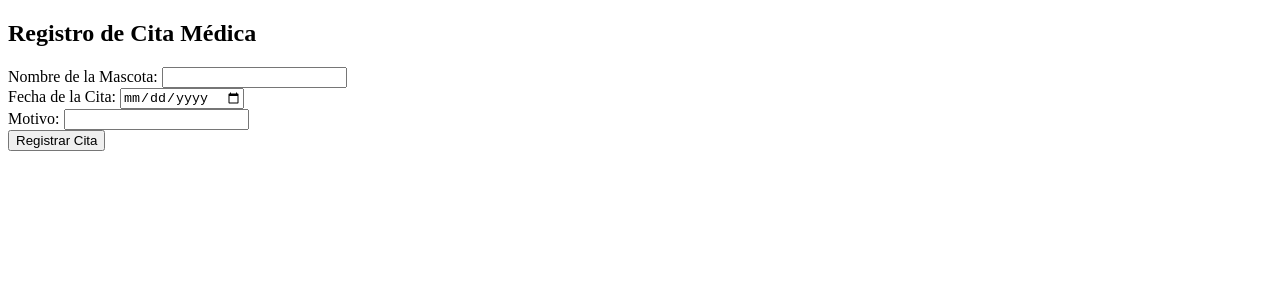
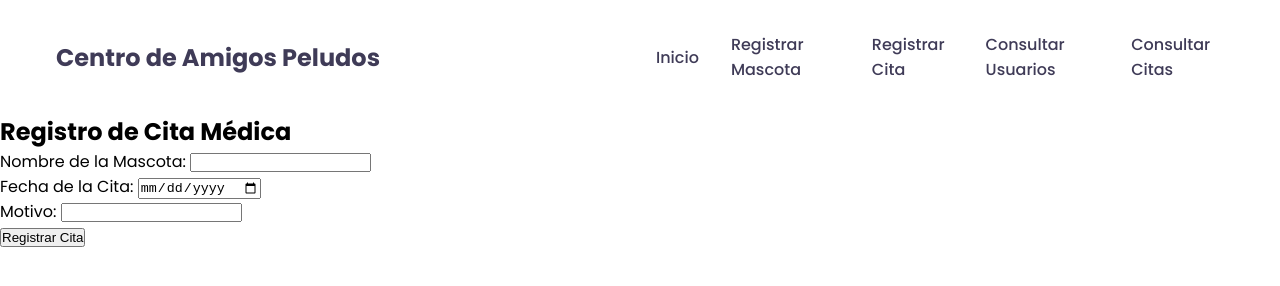
Before and after one commit to tecni2/Proyecto-1, a plain HTML site: page templates/registrar_cita.html in a window 1280 px wide. Drawn offline with nearby package versions, Linux system fonts and the light colour scheme.

Commit message:
actualizado

```diff
--- a/templates/registrar_cita.html
+++ b/templates/registrar_cita.html
@@ -1,11 +1,41 @@
 <!DOCTYPE html>
-<html lang="en">
+<html lang="es">
   <head>
     <meta charset="UTF-8" />
     <meta name="viewport" content="width=device-width, initial-scale=1.0" />
+    <link
+      href="https://cdn.jsdelivr.net/npm/remixicon@4.3.0/fonts/remixicon.css"
+      rel="stylesheet"
+    />
+    <link
+      rel="stylesheet"
+      href="https://cdn.jsdelivr.net/npm/swiper@11/swiper-bundle.min.css"
+    />
+    <link rel="stylesheet" href="/static/css/styles.css" />
     <title>Registrar Cita Médica</title>
   </head>
   <body>
+    <nav>
+      <div class="nav__header">
+        <div class="nav__logo">
+          <a href="home.html">Centro de Amigos Peludos</a>
+        </div>
+        <div class="nav__menu__btn" id="menu-btn">
+          <i class="ri-menu-line"></i>
+        </div>
+      </div>
+      <ul class="nav__links" id="nav-links">
+        <li><a href="home.html">Inicio</a></li>
+        <li>
+          <a href="/templates/registrar_mascota.html">Registrar Mascota</a>
+        </li>
+        <li><a href="/templates/registrar_cita.html">Registrar Cita</a></li>
+        <li>
+          <a href="/templates/consultar_usuarios.html">Consultar Usuarios</a>
+        </li>
+        <li><a href="/templates/consultar_citas.html">Consultar Citas</a></li>
+      </ul>
+    </nav>
     <h2>Registro de Cita Médica</h2>
     <form id="form-cita">
       <label for="nombre-mascota-cita">Nombre de la Mascota:</label>
```
